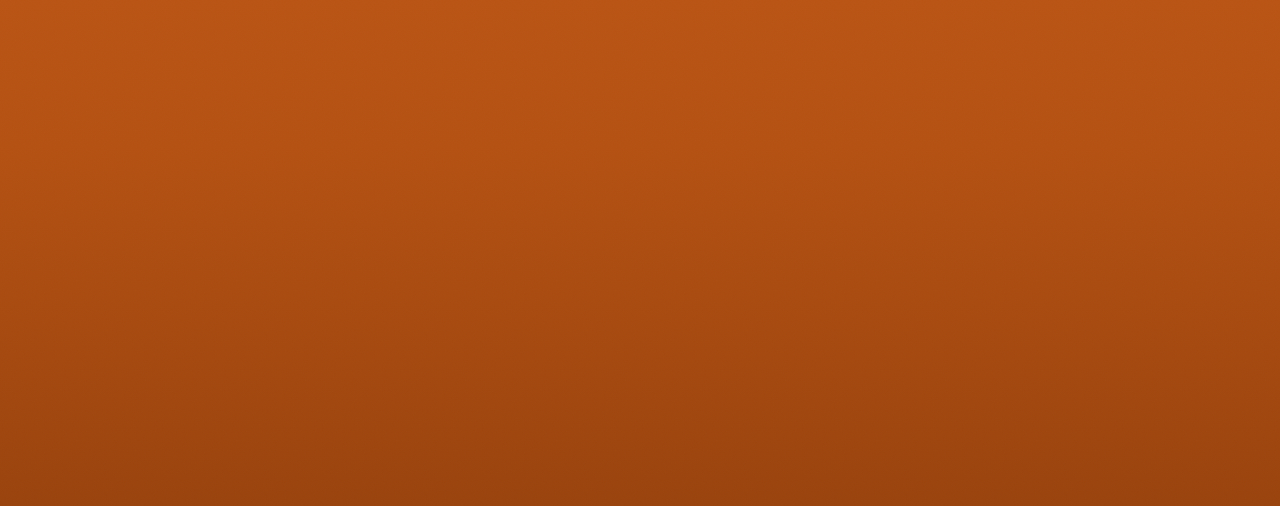
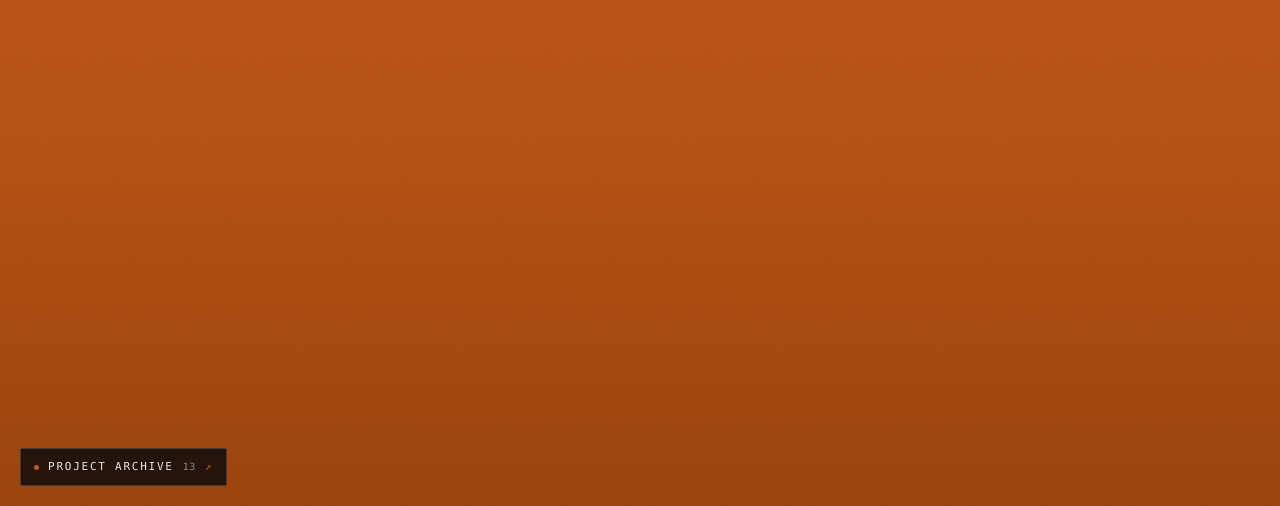
Before and after one commit to ccccongggg/ccccongggg.github.io, a plain HTML site: page index.html in a window 1280 px wide. Shown: the part 294-800 px from the top of the page. Drawn offline with Linux system fonts and the light colour scheme; a web font is replaced by a local one.

Commit message:
feat: 主页加入项目档案入口按钮

```diff
--- a/index.html
+++ b/index.html
@@ -16,5 +16,25 @@
   </head>
   <body>
     <div id="app"></div>
+      <a id="proj-entry" href="/projects.html" aria-label="项目档案 Project Archive">
+      <span class="pe-dot"></span>PROJECT ARCHIVE<span class="pe-n">13</span><span class="pe-arrow">↗</span>
+    </a>
+    <style>
+      #proj-entry{
+        position:fixed;left:20px;bottom:20px;z-index:9999;
+        display:inline-flex;align-items:center;gap:9px;
+        padding:9px 13px;border:1px solid rgba(255,255,255,.16);border-radius:2px;
+        background:rgba(10,10,11,.82);backdrop-filter:blur(10px);
+        font-family:"SFMono-Regular",ui-monospace,Menlo,Consolas,monospace;
+        font-size:11px;letter-spacing:.16em;color:#e8e6e1;text-decoration:none;
+        transition:border-color .25s ease,color .25s ease,transform .25s ease;
+      }
+      #proj-entry:hover{border-color:#C45A18;color:#C45A18;transform:translateY(-1px)}
+      .pe-dot{width:5px;height:5px;background:#C45A18;border-radius:50%;flex:none}
+      .pe-n{color:#8e8a84;font-size:10px;letter-spacing:.05em}
+      .pe-arrow{color:#C45A18}
+      @media (max-width:640px){#proj-entry{left:12px;bottom:12px;font-size:10px;padding:8px 10px}}
+      @media print{#proj-entry{display:none}}
+    </style>
   </body>
 </html>
```
